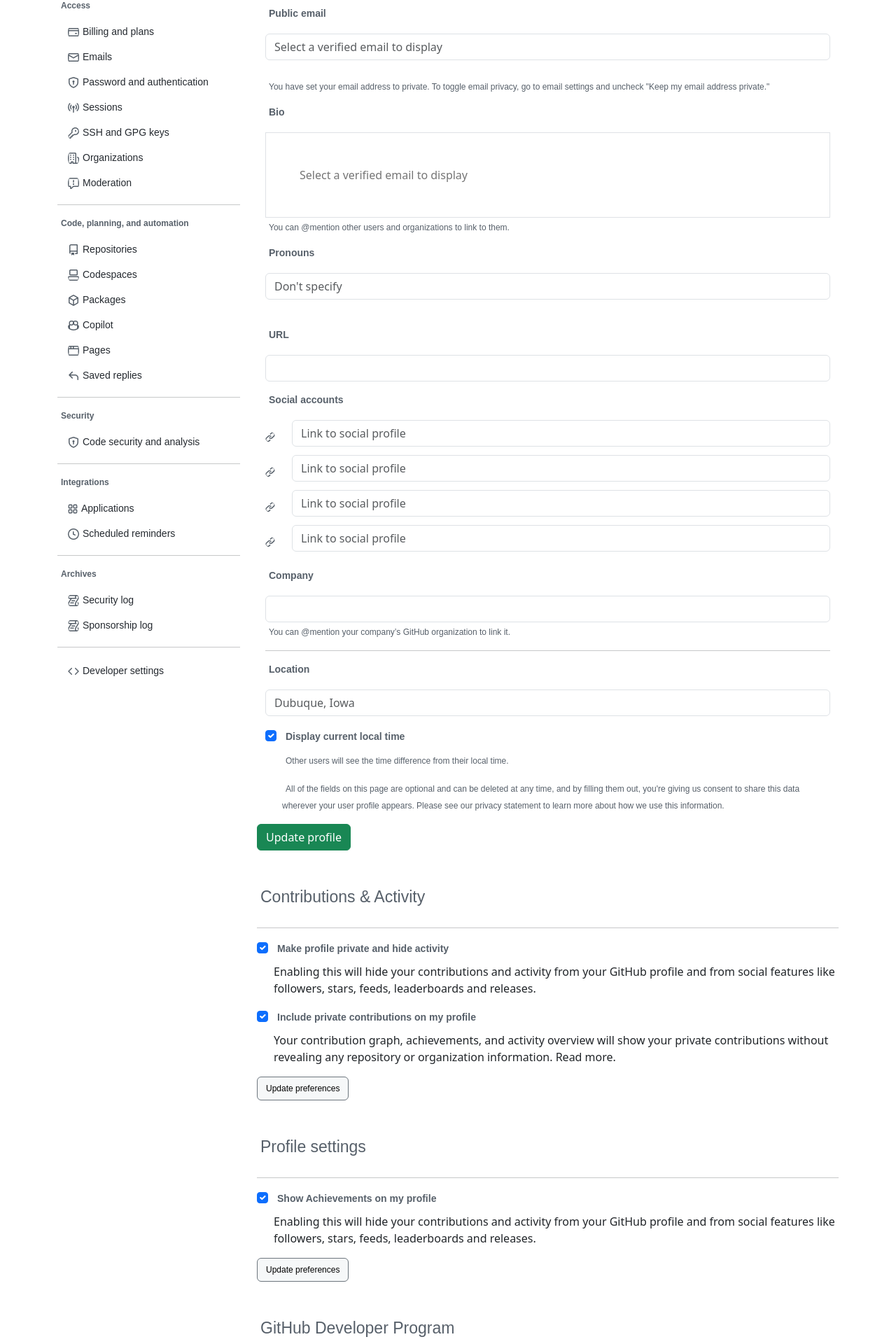
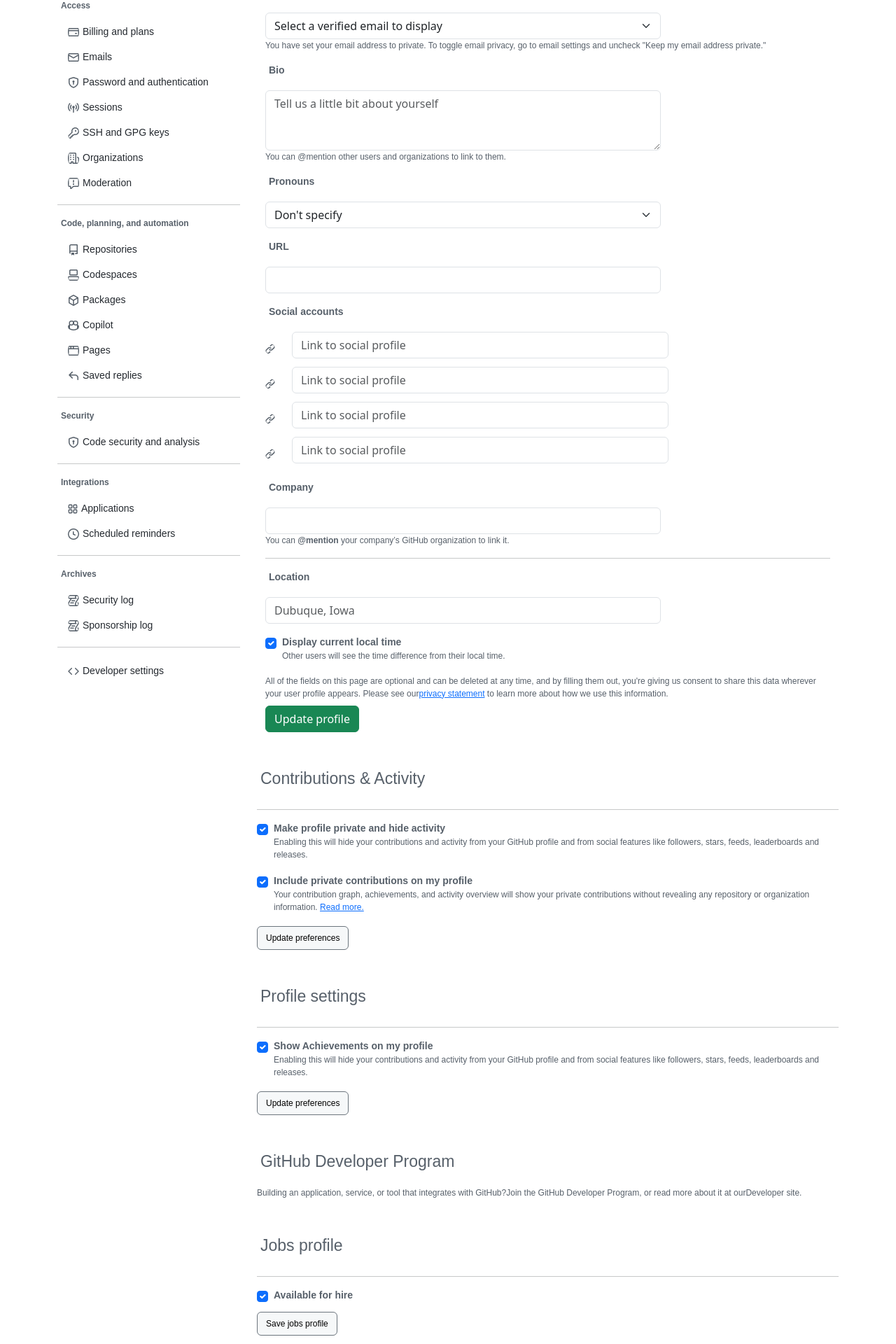
Before and after one commit to arunmannai/github-settings, a React (Vite) app: page / in a window 1280 px wide. Shown: the part 360-2280 px from the top of the page at 70% size. Built offline with nearby package versions, Linux system fonts and the light colour scheme.

Commit message:
settings checkbox components

```diff
--- a/index.html
+++ b/index.html
@@ -4,7 +4,7 @@
     <meta charset="UTF-8" />
     <meta name="viewport" content="width=device-width, initial-scale=1.0" />
     <title>Github Setting</title>
-    <link rel="icon" type="image/x-icon" href="./src/assets/favicon.png" />
+    <link rel="icon" type="image/x-icon" href="/favicon.png" />
   </head>
   <body>
     <div id="root"></div>
--- a/src/components/main/ContributionsSettings.jsx
+++ b/src/components/main/ContributionsSettings.jsx
@@ -1,45 +1,36 @@
+import SettingsCheckbox from "./SettingsCheckbox";
+
 function ContributionsSettings() {
+  const hide_activity_title = "Make profile private and hide activity";
+  const hide_activity_summary = `
+  Enabling this will hide your contributions and activity from your GitHub
+  profile and from social features like followers, stars, feeds,
+  leaderboards and releases.
+  `;
+
+  const private_contributions_title =
+    "Include private contributions on my profile";
+  const private_contributions_summary = `
+  Your contribution graph, achievements, and activity overview will show
+  your private contributions without revealing any repository or
+  organization information. <a href="">Read more.</a>
+  `;
+
   return (
     <>
       <h2>Contributions & Activity</h2>
       <hr />
-      <div className="form-check">
-        <input
-          className="form-check-input"
-          type="checkbox"
-          id="check1"
-          name="option1"
-          value="something"
-          checked
-        />
-        <label className="form-check-label">
-          Make profile private and hide activity
-        </label>
-        <p>
-          Enabling this will hide your contributions and activity from your
-          GitHub profile and from social features like followers, stars, feeds,
-          leaderboards and releases.
-        </p>
-      </div>
-      <div className="form-check">
-        <input
-          className="form-check-input"
-          type="checkbox"
-          id="check1"
-          name="option1"
-          value="something"
-          checked
-        />
-        <label className="form-check-label">
-          Include private contributions on my profile
-        </label>
-        <p>
-          Your contribution graph, achievements, and activity overview will show
-          your private contributions without revealing any repository or
-          organization information. Read more.
-        </p>
-      </div>
-      <button type="text" className="btn btn-secondary btn-custom mb-5">
+      <SettingsCheckbox
+        name="hide_activity"
+        title={hide_activity_title}
+        summary={hide_activity_summary}
+      />
+      <SettingsCheckbox
+        name="private_contributions"
+        title={private_contributions_title}
+        summary={private_contributions_summary}
+      />
+      <button className="btn btn-secondary btn-custom mb-5">
         Update preferences
       </button>
     </>
--- a/src/components/main/GitHubDeveloperPro.jsx
+++ b/src/components/main/GitHubDeveloperPro.jsx
@@ -2,9 +2,11 @@
   return (
     <div className="mb-5">
       <h2>GitHub Developer Program</h2>
-      Building an application, service, or tool that integrates with GitHub?
-      <a>Join the GitHub Developer Program</a>, or read more about it at our
-      <a>Developer site</a>.
+      <div className="description">
+        Building an application, service, or tool that integrates with GitHub?
+        <a>Join the GitHub Developer Program</a>, or read more about it at our
+        <a>Developer site</a>.
+      </div>
     </div>
   );
 }
--- a/src/components/main/JobProfileSettings.jsx
+++ b/src/components/main/JobProfileSettings.jsx
@@ -1,20 +1,12 @@
+import SettingsCheckbox from "./SettingsCheckbox";
+
 function JobProfileSettings() {
   return (
     <>
       <h2>Jobs profile</h2>
       <hr />
-      <div className="form-check">
-        <input
-          className="form-check-input"
-          type="checkbox"
-          id="check1"
-          name="option1"
-          value="something"
-          checked
-        />
-        <label className="form-check-label">Available for hire</label>
-      </div>
-      <button type="text" className="btn btn-secondary btn-custom mb-5">
+      <SettingsCheckbox name="available_for_hire" title="Available for hire" />
+      <button className="btn btn-secondary btn-custom mb-5 mt-2">
         Save jobs profile
       </button>
     </>
--- a/src/components/main/ProfileSettings.jsx
+++ b/src/components/main/ProfileSettings.jsx
@@ -1,27 +1,23 @@
+import SettingsCheckbox from "./SettingsCheckbox";
+
 function ProfileSettings() {
+  const show_achievements_title = "Show Achievements on my profile";
+  const show_achievements_summary = `
+Enabling this will hide your contributions and activity from your GitHub
+profile and from social features like followers, stars, feeds,
+leaderboards and releases.
+`;
+
   return (
     <>
       <h2>Profile settings</h2>
       <hr />
-      <div className="form-check">
-        <input
-          className="form-check-input"
-          type="checkbox"
-          id="check1"
-          name="option1"
-          value="something"
-          checked
-        />
-        <label className="form-check-label">
-          Show Achievements on my profile
-        </label>
-        <p>
-          Enabling this will hide your contributions and activity from your
-          GitHub profile and from social features like followers, stars, feeds,
-          leaderboards and releases.
-        </p>
-      </div>
-      <button type="text" className="btn btn-secondary btn-custom mb-5">
+      <SettingsCheckbox
+        name="show_achievements"
+        title={show_achievements_title}
+        summary={show_achievements_summary}
+      />
+      <button className="btn btn-secondary btn-custom mb-5">
         Update preferences
       </button>
     </>
--- a/src/components/main/PublicProfileMainSettings.jsx
+++ b/src/components/main/PublicProfileMainSettings.jsx
@@ -1,7 +1,13 @@
+import SettingsCheckbox from "./SettingsCheckbox";
+
 function PublicProfileMainSettings() {
+  const display_local_time_title = "Display current local time";
+  const display_local_time_summary =
+    "Other users will see the time difference from their local time.";
+
   return (
-    <>
-      <div className="container-fluid mb-3">
+    <div className="container-fluid">
+      <div className="mb-3">
         <h2>Public profile</h2>
         <hr />
         <h5>Name</h5>
@@ -10,51 +16,48 @@
           placeholder="Peter Griffin"
           className="form-control"
         />
-        <br />
-        <span>
+        <div className="description">
           Your name may appear around GitHub where you contribute or are
           mentioned. You can remove it at any time.
-        </span>
+        </div>
       </div>
-      <div className="container-fluid mb-3">
+      <div className="mb-3">
         <h5>Public email</h5>
-        <input
-          type="number"
-          placeholder="Select a verified email to display"
-          className="form-control"
-        />
-        <br />
-        <span>
+        <select className="form-select" defaultValue="">
+          <option value="" disabled>
+            Select a verified email to display
+          </option>
+        </select>
+        <div className="description">
           You have set your email address to private. To toggle email privacy,
           go to email settings and uncheck "Keep my email address private."
-        </span>
+        </div>
       </div>
-      <div className="container-fluid mb-3">
+      <div className="mb-3">
         <h5>Bio</h5>
-        <input
-          type="number"
-          placeholder="Select a verified email to display"
-          className="container p-5 border"
-        />
-        <br />
-        <span>
+        <textarea
+          className="form-control"
+          rows="3"
+          placeholder="Tell us a little bit about yourself"
+        ></textarea>
+
+        <div className="description">
           You can @mention other users and organizations to link to them.
-        </span>
+        </div>
       </div>
-      <div className="container-fluid mb-3">
+      <div className="mb-3">
         <h5>Pronouns</h5>
-        <input
-          type="number"
-          placeholder="Don't specify"
-          className="form-control"
-        />
-        <br />
+        <select className="form-select" defaultValue="">
+          <option value="" disabled>
+            Don't specify
+          </option>
+        </select>
       </div>
-      <div className="container-fluid mb-3">
+      <div className="mb-3">
         <h5>URL</h5>
-        <input type="number" className="form-control" />
+        <input type="text" className="form-control" />
       </div>
-      <div className="container-fluid mb-3">
+      <div className="mb-3">
         <h5>Social accounts</h5>
         <ul className="list-group-flush ms-0 ps-0">
           <li className="list-group-item mb-1">
@@ -131,53 +134,39 @@
           </li>
         </ul>
       </div>
-      <div className="container-fluid">
+      <div>
         <h5>Company</h5>
-        <input type="number" className="form-control" />
-        <span>
-          You can @mention your company’s GitHub organization to link it.
-        </span>
+        <input type="text" className="form-control" />
+        <div className="description">
+          You can <strong>@mention</strong> your company’s GitHub organization
+          to link it.
+        </div>
         <hr />
       </div>
-      <div className="container-fluid mt-2">
+      <div className="mt-2">
         <h5>Location</h5>
         <input
-          type="number"
+          type="text"
           className="form-control"
           placeholder="Dubuque, Iowa"
         />
       </div>
-      <div className="container-fluid">
-        <div className="form-check mt-3">
-          <input
-            className="form-check-input"
-            type="checkbox"
-            id="check1"
-            name="option1"
-            value="something"
-            checked
-          />
-          <label className="form-check-label">Display current local time</label>
-          <p>
-            <span>
-              Other users will see the time difference from their local time.
-            </span>
-          </p>
-
-          <p>
-            <span>
-              All of the fields on this page are optional and can be deleted at
-              any time, and by filling them out, you're giving us consent to
-              share this data wherever your user profile appears. Please see our
-              privacy statement to learn more about how we use this information.
-            </span>
-          </p>
+      <div className="mt-3">
+        <SettingsCheckbox
+          name="display_local_time"
+          title={display_local_time_title}
+          summary={display_local_time_summary}
+        />
+        <div className="description">
+          All of the fields on this page are optional and can be deleted at any
+          time, and by filling them out, you're giving us consent to share this
+          data wherever your user profile appears. Please see our
+          <a href="">privacy statement</a> to learn more about how we use this
+          information.
         </div>
       </div>
-      <button type="button" className="btn btn-success mb-5">
-        Update profile
-      </button>
-    </>
+      <button className="btn btn-success mb-5 mt-2">Update profile</button>
+    </div>
   );
 }
 
--- /dev/null
+++ b/src/components/main/SettingsCheckbox.jsx
@@ -0,0 +1,24 @@
+function SettingsCheckbox({ name, title, summary }) {
+  return (
+    <div className="form-check">
+      <input
+        type="checkbox"
+        className="form-check-input"
+        name={name}
+        defaultChecked
+      />
+      <div className="d-flex flex-column">
+        <label className="form-check-label" htmlFor={title}>
+          {title}
+        </label>
+        {summary && (
+          <p
+            className="description"
+            dangerouslySetInnerHTML={{ __html: summary }}
+          />
+        )}
+      </div>
+    </div>
+  );
+}
+export default SettingsCheckbox;
--- a/src/main.jsx
+++ b/src/main.jsx
@@ -1,7 +1,7 @@
 import React from "react";
 import ReactDOM from "react-dom/client";
 import App from "./App.jsx";
-import "./index.css";
+import "./styles.css";
 
 ReactDOM.createRoot(document.getElementById("root")).render(
   <React.StrictMode>
--- a/src/index.css
+++ b/src/styles.css
@@ -137,24 +137,12 @@
     padding-bottom: 10px;
 }
 
-div span {
+.description {
     font-family: sans-serif;
     font-weight: 400;
     font-size: 12px;
     line-height: 18px;
     color: #57606A;
-    padding-left: 5px;
-    padding-bottom: 10px;
-}
-
-div label {
-    font-family: sans-serif;
-    font-weight: 600;
-    font-size: 14px;
-    line-height: 21px;
-    color: #57606A;
-    padding-left: 5px;
-    padding-bottom: 10px;
 }
 
 .btn-custom {
@@ -191,3 +179,13 @@
     line-height: 21px;
     color: #57606A;
 }
+input[type=text], select, textarea {
+    width: 70% !important;
+}
+.form-check-label{
+    font-family: sans-serif;
+    font-weight: 600;
+    font-size: 14px;
+    line-height: 21px;
+    color: #57606A;
+}
```
Also changed, not shown: src/components/main/TrendingSettings.jsx (+10 -8 lines), public/favicon.png (renamed from src/assets/favicon.png), public/vite.svg (deleted).
